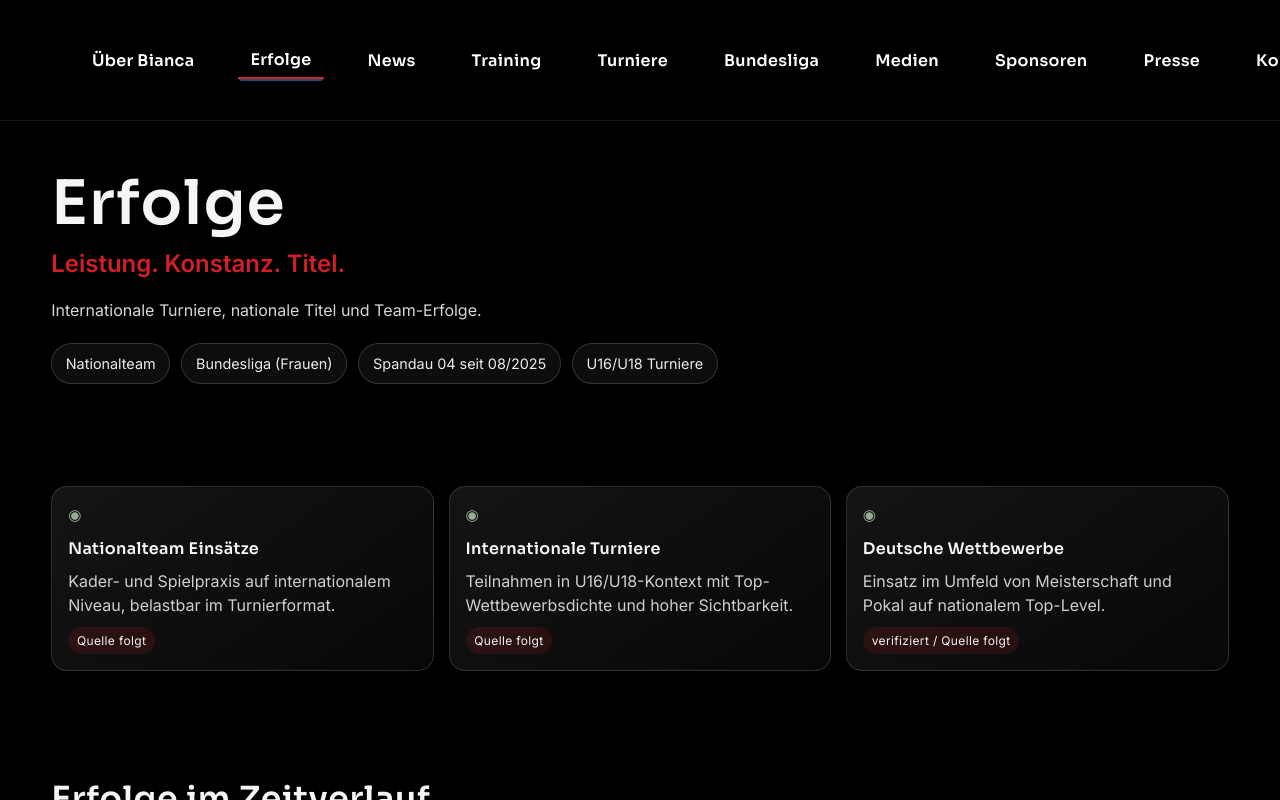
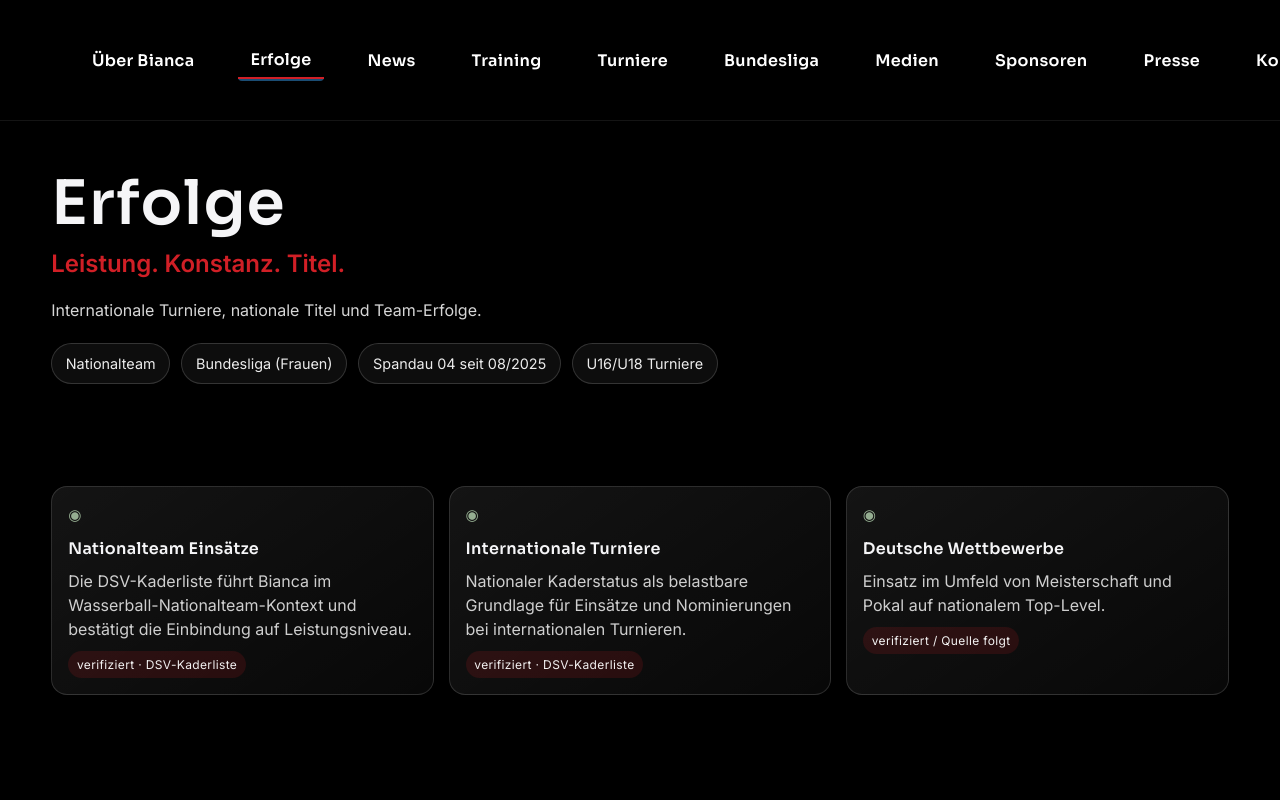
Before and after one commit to biancamitterbauer/bianca-waterpolo, an Angular app: page /achievements in a window 1280 px wide. Built offline with nearby package versions, Linux system fonts and the light colour scheme.

Commit message:
feat(achievements): add DSV squad-list verification for nationalteam context

```diff
--- a/src/app/features/achievements/achievements.component.ts
+++ b/src/app/features/achievements/achievements.component.ts
@@ -67,13 +67,13 @@ export class AchievementsComponent {
   readonly proofCards: ProofCard[] = [
     {
       title: 'Nationalteam Einsätze',
-      body: 'Kader- und Spielpraxis auf internationalem Niveau, belastbar im Turnierformat.',
-      badge: 'Quelle folgt',
+      body: 'Die DSV-Kaderliste führt Bianca im Wasserball-Nationalteam-Kontext und bestätigt die Einbindung auf Leistungsniveau.',
+      badge: 'verifiziert · DSV-Kaderliste',
     },
     {
       title: 'Internationale Turniere',
-      body: 'Teilnahmen in U16/U18-Kontext mit Top-Wettbewerbsdichte und hoher Sichtbarkeit.',
-      badge: 'Quelle folgt',
+      body: 'Nationaler Kaderstatus als belastbare Grundlage für Einsätze und Nominierungen bei internationalen Turnieren.',
+      badge: 'verifiziert · DSV-Kaderliste',
     },
     {
       title: 'Deutsche Wettbewerbe',
@@ -185,6 +185,20 @@ export class AchievementsComponent {
       ],
       goldOutline: true,
       sourceLabel: 'https://www.worldaquatics.com/competitions/3490/world-aquatics-women-s-u16-water-polo-championships-2024',
+    },
+    {
+      id: 'dsv-kader-verifikation',
+      year: 2026,
+      dateLabel: '2026',
+      category: 'nationalteam',
+      title: 'DSV-Kaderliste Wasserball (Verifikation)',
+      subtitle: 'Nachweis für Nationalteam-Einsätze und Turnier-Nominierungen',
+      details: [
+        'Die Kaderliste des Deutschen Schwimm-Verbands führt Bianca Mitterbauer im Wasserball-Kontext.',
+        'Der Kaderstatus verifiziert die Einbindung für nationale und internationale Turniere.',
+        'Die Einordnung stützt die Darstellung von Nationalteam-Einsätzen auf der Erfolge-Seite.',
+      ],
+      sourceLabel: 'https://www.dsv.de/de/leistungs--und-wettkampfsport/wasserball/nationalmannschaft/dsv-kader/',
     },
     {
       id: 'eu-nations-cup-2025',
```
